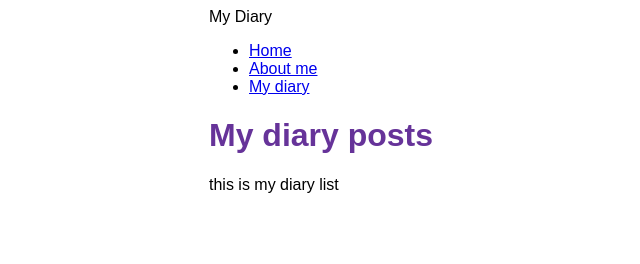
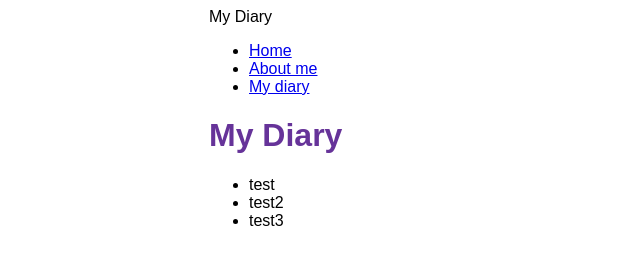
Before and after one commit to gqysmart/mydiary, a Gatsby site: page /diary in a window 1280 px wide. Shown: the whole page, without its empty margins (181-821 px from the left). Built offline with nearby package versions, Linux system fonts and the light colour scheme; Gatsby itself is replaced by a stand-in of ours.

Commit message:
external data insert into page componet should remember {data}

```diff
--- /dev/null
+++ b/diary/test.mdx
@@ -0,0 +1 @@
+this is my first test mdx.
--- /dev/null
+++ b/diary/test2.mdx
@@ -0,0 +1 @@
+this is the second mdx.
--- /dev/null
+++ b/diary/test3.mdx
@@ -0,0 +1 @@
+this is the third mdx.
--- a/gatsby-config.js
+++ b/gatsby-config.js
@@ -6,5 +6,13 @@
     title: `My Diary`,
     siteUrl: `https://www.yourdomain.tld`,
   },
-  plugins: [],
+  plugins: [
+    {
+      resolve: "gatsby-source-filesystem",
+      options: {
+        name: `diary`,
+        path: `${__dirname}/diary`,
+      },
+    },
+  ],
 }
--- a/src/components/layout.js
+++ b/src/components/layout.js
@@ -19,6 +19,7 @@
       }
     }
   `)
+
   return (
     <div className={container}>
       <header className={siteTitle}>{data.site.siteMetadata.title}</header>
--- a/src/pages/diary.js
+++ b/src/pages/diary.js
@@ -1,16 +1,29 @@
 import * as React from "react"
-import {Link} from "gatsby"
+import {Link, graphql} from "gatsby"
 import Layout from "../components/layout"
 import {StaticImage} from "gatsby-plugin-image"
 import Seo from "../components/seo"
 
-const DiaryPage = () => {
+const DiaryPage = ({data}) => {
   return (
-    <Layout pageTitle="My diary posts">
-      <p>this is my diary list</p>
+    <Layout pageTitle="My Diary">
+      <ul>
+        {data.allFile.nodes.map((node) => (
+          <li key={node.name}>{node.name}</li>
+        ))}
+      </ul>
     </Layout>
   )
 }
 
 export const Head = () => <Seo title="My Diaries"></Seo>
+export const query = graphql`
+  query {
+    allFile {
+      nodes {
+        name
+      }
+    }
+  }
+`
 export default DiaryPage
```
Also changed, not shown: package.json (+4 -3 lines), 1 other file.
